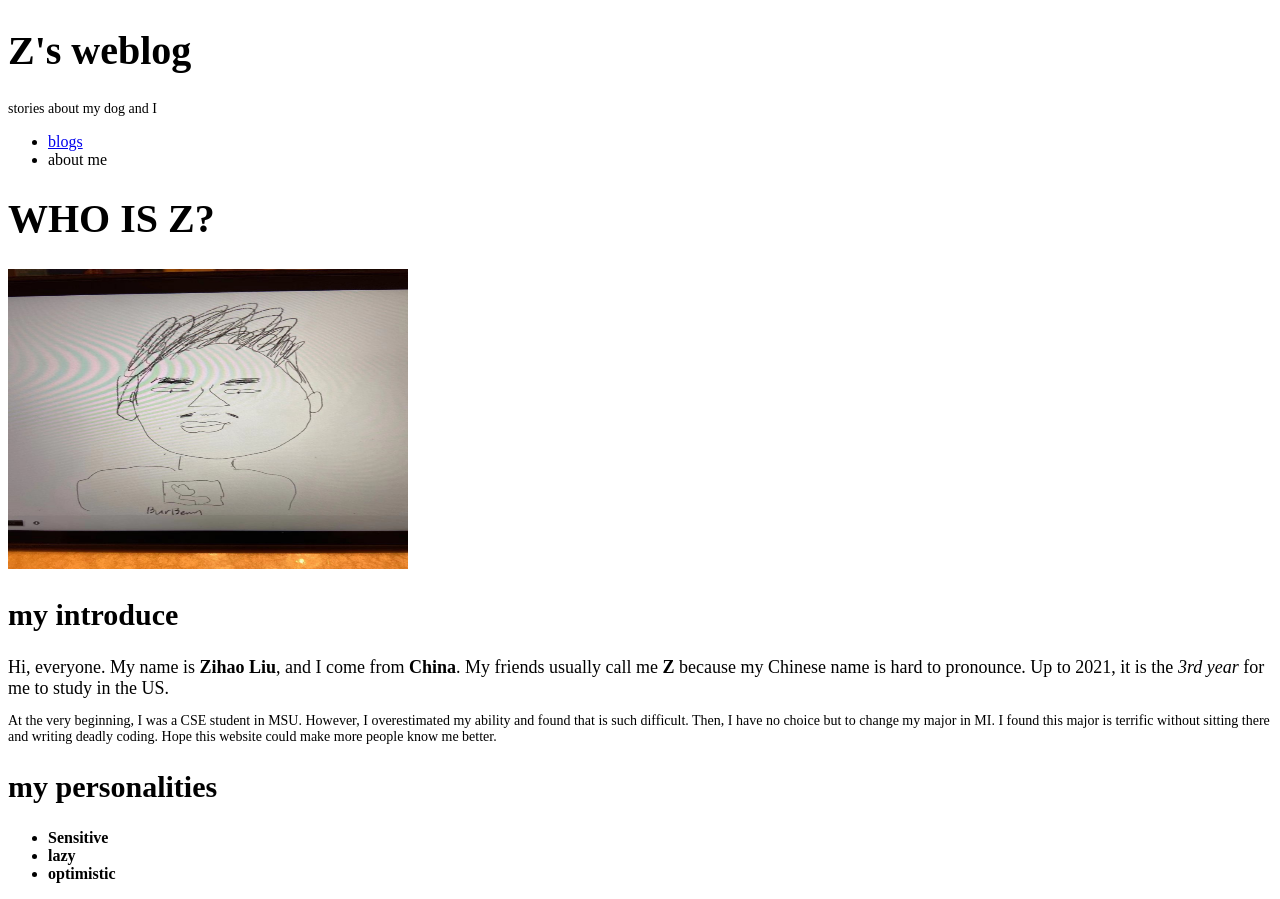
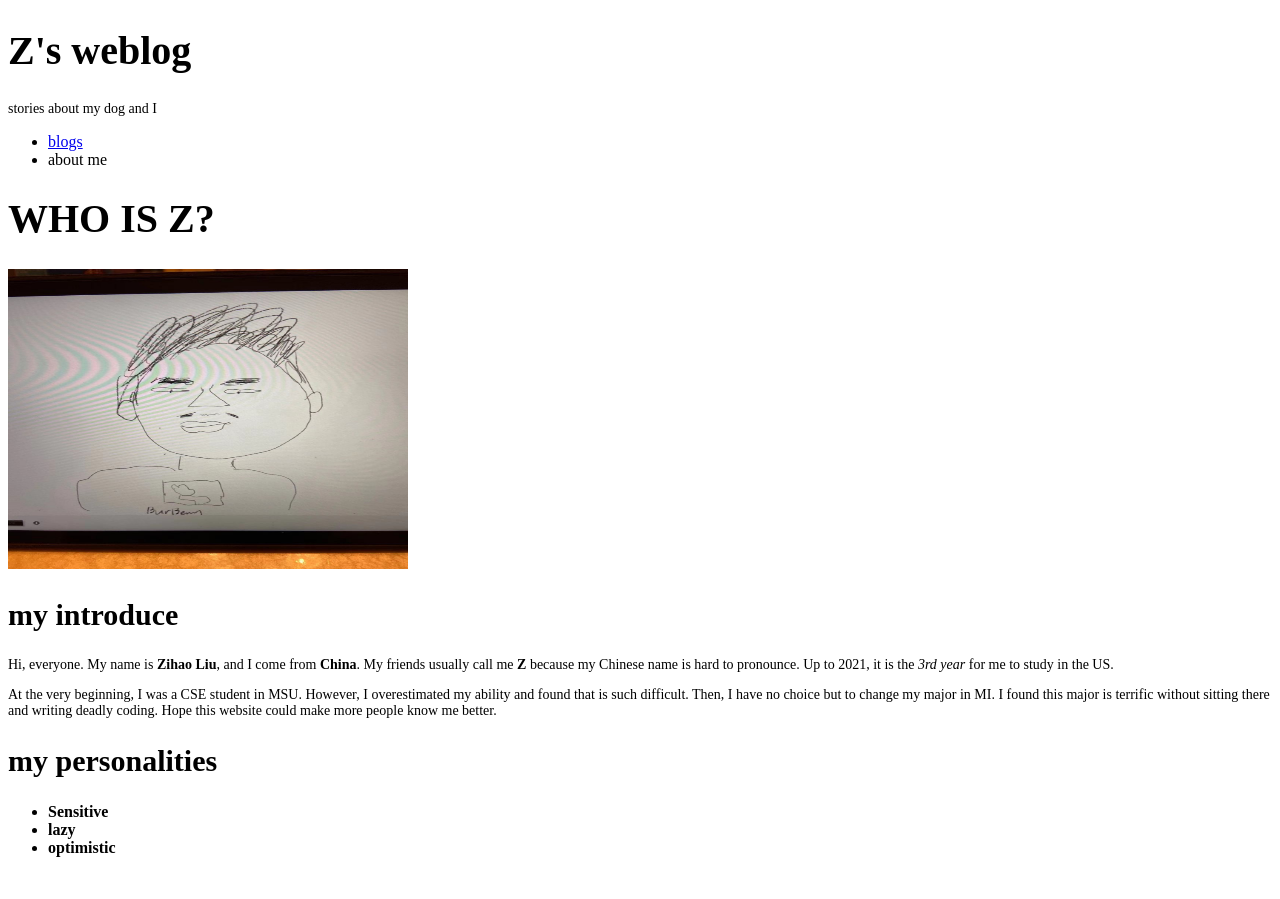
Before and after one commit to liuziha6/mi349_blog, a plain HTML site: page about.html in a window 1280 px wide. After the commit the page ends 873 px from the top, so only its background shows below. Drawn offline with Linux system fonts and the light colour scheme.

Commit message:
font size change

```diff
--- a/about.html
+++ b/about.html
@@ -33,7 +33,7 @@
     <h1>WHO IS Z?</h1>
     <p><img src="345.jpg" width="400" height="300" alt="my drawn picture"></p>
     <h2>my introduce</h2>
-    <p><font size="+1">Hi, everyone. My name is <strong>Zihao Liu</strong>, and I come from <strong>China</strong>. My friends usually call me <strong>Z</strong> because my Chinese name is hard to pronounce. Up to 2021, it is the <em>3rd year </em>for me to study in the US.</font></p>
+    <p>Hi, everyone. My name is <strong>Zihao Liu</strong>, and I come from <strong>China</strong>. My friends usually call me <strong>Z</strong> because my Chinese name is hard to pronounce. Up to 2021, it is the <em>3rd year </em>for me to study in the US.</p>
     <p>At the very beginning, I was a CSE student in MSU. However, I overestimated my ability and found that is such difficult. Then, I have no choice but to change my major in MI. I found this major is terrific without sitting there and writing deadly coding. Hope this website could make more people know me better.  </p>
 
     <h2>my personalities</h2>
```
